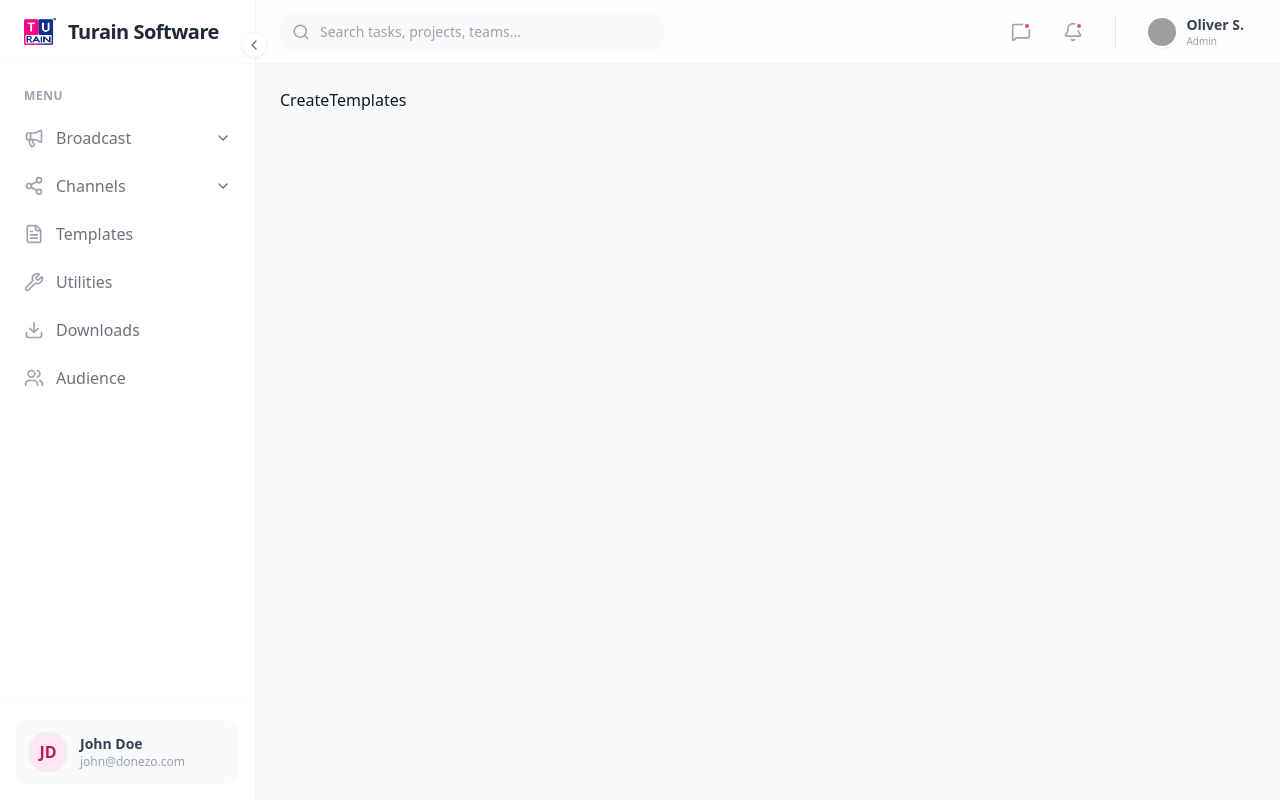
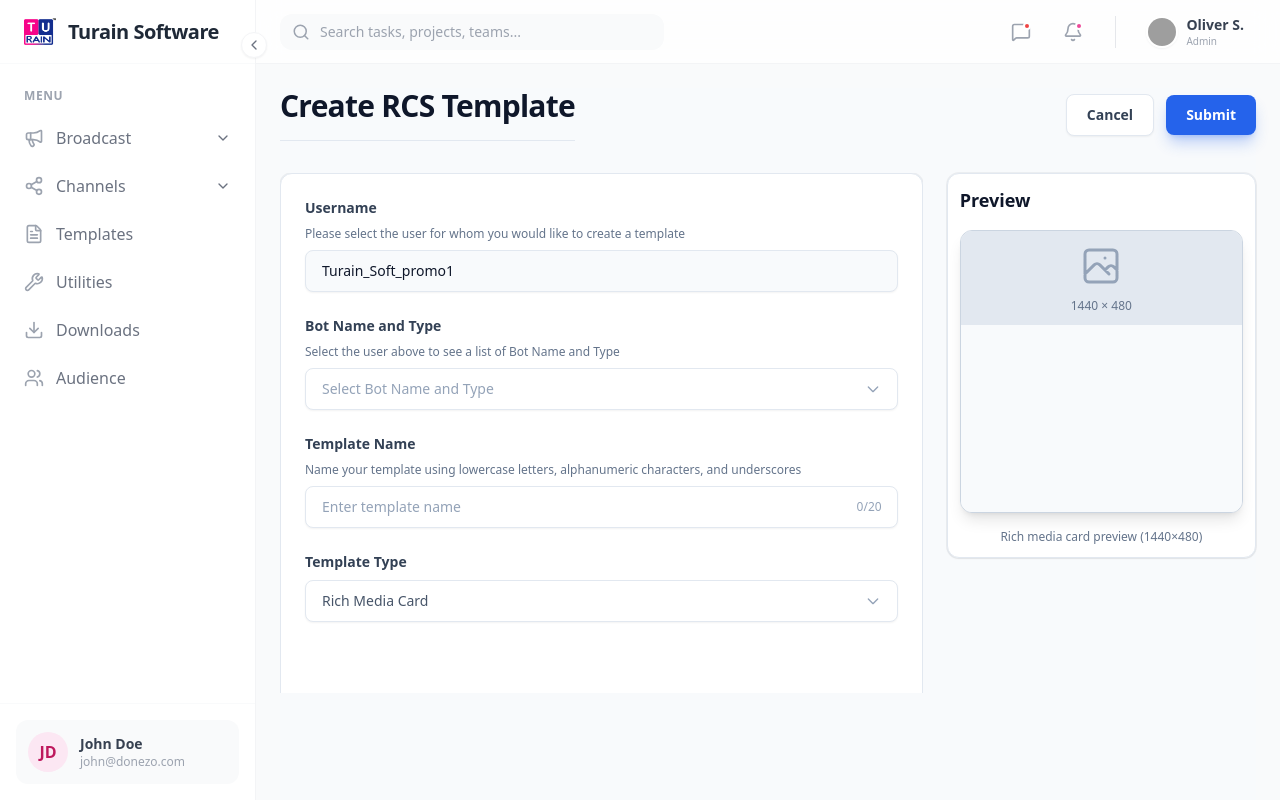
Before and after one commit to jhantu626/rcs-panel, a React (Vite) app: page /create-templates in a window 1280 px wide. Built offline with nearby package versions, Linux system fonts and the light colour scheme; grey boxes are pictures that could not be loaded.

Commit message:
created the screen of create Template

```diff
--- a/src/pages/templates/CreateTemplates.jsx
+++ b/src/pages/templates/CreateTemplates.jsx
@@ -1,9 +1,184 @@
-import React from 'react'
+import React from "react";
 
 const CreateTemplates = () => {
   return (
-    <div>CreateTemplates</div>
-  )
-}
+    <div className="min-h-screen bg-[#F8FAFC] font-sans text-slate-800">
+      {/* PAGE HEADER */}
+      <div className="mb-8 flex flex-col gap-4 lg:flex-row lg:items-center lg:justify-between">
+        <div>
+          <h1 className="text-3xl font-bold tracking-tight text-slate-900">
+            Create RCS Template
+          </h1>
+          <div className="mt-4 h-px w-full bg-slate-200"></div>
+        </div>
 
-export default CreateTemplates
+        {/* RIGHT SIDE - Action Buttons */}
+        <div className="flex items-center gap-3 self-end sm:self-auto">
+          <button className="flex items-center gap-2 rounded-lg border border-slate-200 bg-white px-5 py-2.5 text-sm font-semibold text-slate-700 shadow-sm hover:bg-slate-50 hover:border-slate-300 transition-all">
+            Cancel
+          </button>
+          <button className="flex items-center gap-2 rounded-lg bg-blue-600 px-5 py-2.5 text-sm font-semibold text-white shadow-lg shadow-blue-600/30 hover:bg-blue-700 hover:scale-[1.01] active:scale-[0.98] transition-all">
+            Submit
+          </button>
+        </div>
+      </div>
+
+      {/* MAIN CONTENT AREA - TWO PANEL LAYOUT */}
+      <div className="grid grid-cols-1 lg:grid-cols-12 gap-6 h-[calc(100vh-280px)]">
+        {/* LEFT PANEL - FORM (SCROLLABLE) */}
+        <div className="lg:col-span-8 overflow-y-auto">
+          <div className="rounded-xl border border-slate-200 bg-white shadow-sm ring-1 ring-slate-900/5 p-6 space-y-6">
+            {/* SECTION 1 - Username */}
+            <div className="space-y-2">
+              <label className="block text-sm font-semibold text-slate-700">
+                Username
+              </label>
+              <p className="text-xs text-slate-500">
+                Please select the user for whom you would like to create a
+                template
+              </p>
+              <input
+                type="text"
+                disabled
+                value="Turain_Soft_promo1"
+                className="block w-full rounded-lg border border-slate-200 bg-slate-50 px-4 py-2.5 text-sm text-slate-900 placeholder:text-slate-400 focus:border-blue-500 focus:ring-2 focus:ring-blue-500/20 focus:outline-none shadow-sm cursor-not-allowed"
+              />
+            </div>
+
+            {/* SECTION 2 - Bot Name and Type */}
+            <div className="space-y-2">
+              <label className="block text-sm font-semibold text-slate-700">
+                Bot Name and Type
+              </label>
+              <p className="text-xs text-slate-500">
+                Select the user above to see a list of Bot Name and Type
+              </p>
+              <div className="relative">
+                <div className="flex items-center justify-between rounded-lg border border-slate-200 bg-white px-4 py-2.5 shadow-sm cursor-not-allowed hover:border-blue-400 transition-all">
+                  <span className="text-sm text-slate-400">
+                    Select Bot Name and Type
+                  </span>
+                  <svg
+                    className="h-4 w-4 text-slate-400"
+                    fill="none"
+                    stroke="currentColor"
+                    viewBox="0 0 24 24"
+                  >
+                    <path
+                      strokeLinecap="round"
+                      strokeLinejoin="round"
+                      strokeWidth={2}
+                      d="M19 9l-7 7-7-7"
+                    />
+                  </svg>
+                </div>
+              </div>
+            </div>
+
+            {/* SECTION 3 - Template Name */}
+            <div className="space-y-2">
+              <label className="block text-sm font-semibold text-slate-700">
+                Template Name
+              </label>
+              <p className="text-xs text-slate-500">
+                Name your template using lowercase letters, alphanumeric
+                characters, and underscores
+              </p>
+              <div className="relative">
+                <input
+                  type="text"
+                  placeholder="Enter template name"
+                  className="block w-full rounded-lg border border-slate-200 bg-white px-4 py-2.5 pr-16 text-sm text-slate-900 placeholder:text-slate-400 focus:border-blue-500 focus:ring-2 focus:ring-blue-500/20 focus:outline-none shadow-sm"
+                />
+                <div className="absolute inset-y-0 right-0 flex items-center pr-4 pointer-events-none">
+                  <span className="text-xs text-slate-400">0/20</span>
+                </div>
+              </div>
+            </div>
+
+            {/* SECTION 4 - Template Type */}
+            <div className="space-y-2">
+              <label className="block text-sm font-semibold text-slate-700">
+                Template Type
+              </label>
+              <div className="relative">
+                <div className="flex items-center justify-between rounded-lg border border-slate-200 bg-white px-4 py-2.5 shadow-sm cursor-not-allowed hover:border-blue-400 transition-all">
+                  <span className="text-sm text-slate-600">
+                    Rich Media Card
+                  </span>
+                  <svg
+                    className="h-4 w-4 text-slate-400"
+                    fill="none"
+                    stroke="currentColor"
+                    viewBox="0 0 24 24"
+                  >
+                    <path
+                      strokeLinecap="round"
+                      strokeLinejoin="round"
+                      strokeWidth={2}
+                      d="M19 9l-7 7-7-7"
+                    />
+                  </svg>
+                </div>
+              </div>
+            </div>
+
+            {/* EXTRA SPACING FOR SCROLL DEMONSTRATION */}
+            <div className="h-20"></div>
+          </div>
+        </div>
+
+        {/* RIGHT PANEL - PREVIEW (FIXED/NON-SCROLLABLE) */}
+        <div className="lg:col-span-4">
+          <div className="sticky top-0 rounded-xl border border-slate-200 bg-white shadow-sm ring-1 ring-slate-900/5 p-3">
+            <h2 className="text-lg font-semibold text-slate-900 mb-4">
+              Preview
+            </h2>
+
+            {/* RCS Card Preview Mock - Total height = Image width */}
+            <div className="rounded-xl border border-slate-300 bg-white shadow-lg overflow-hidden">
+              {/* Top Media Block - 3:1 Aspect Ratio (1440x480) */}
+              <div
+                className="relative w-full bg-slate-200"
+                style={{ aspectRatio: "3/1" }}
+              >
+                <div className="absolute inset-0 flex items-center justify-center">
+                  <div className="text-center">
+                    <svg
+                      className="h-12 w-12 text-slate-400 mx-auto mb-2"
+                      fill="none"
+                      stroke="currentColor"
+                      viewBox="0 0 24 24"
+                    >
+                      <path
+                        strokeLinecap="round"
+                        strokeLinejoin="round"
+                        strokeWidth={1.5}
+                        d="M4 16l4.586-4.586a2 2 0 012.828 0L16 16m-2-2l1.586-1.586a2 2 0 012.828 0L20 14m-6-6h.01M6 20h12a2 2 0 002-2V6a2 2 0 00-2-2H6a2 2 0 00-2 2v12a2 2 0 002 2z"
+                      />
+                    </svg>
+                    <p className="text-xs text-slate-500">1440 × 480</p>
+                  </div>
+                </div>
+              </div>
+
+              {/* Bottom Content Block - Height is 2/3 of width (so total card height = width) */}
+              <div
+                className="relative w-full bg-slate-50"
+                style={{ aspectRatio: "3/2" }}
+              >
+                {/* Blank area for content */}
+              </div>
+            </div>
+
+            <p className="mt-4 text-xs text-center text-slate-500">
+              Rich media card preview (1440×480)
+            </p>
+          </div>
+        </div>
+      </div>
+    </div>
+  );
+};
+
+export default CreateTemplates;
```
